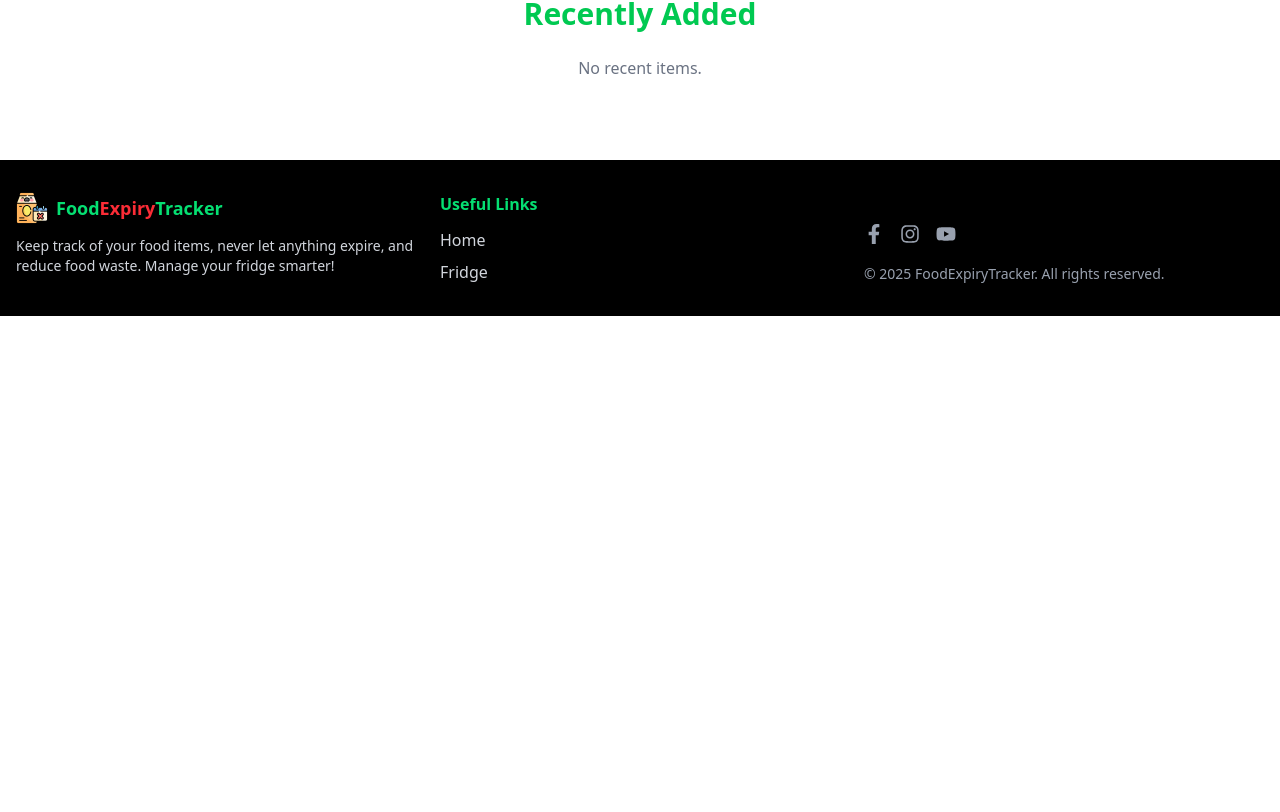
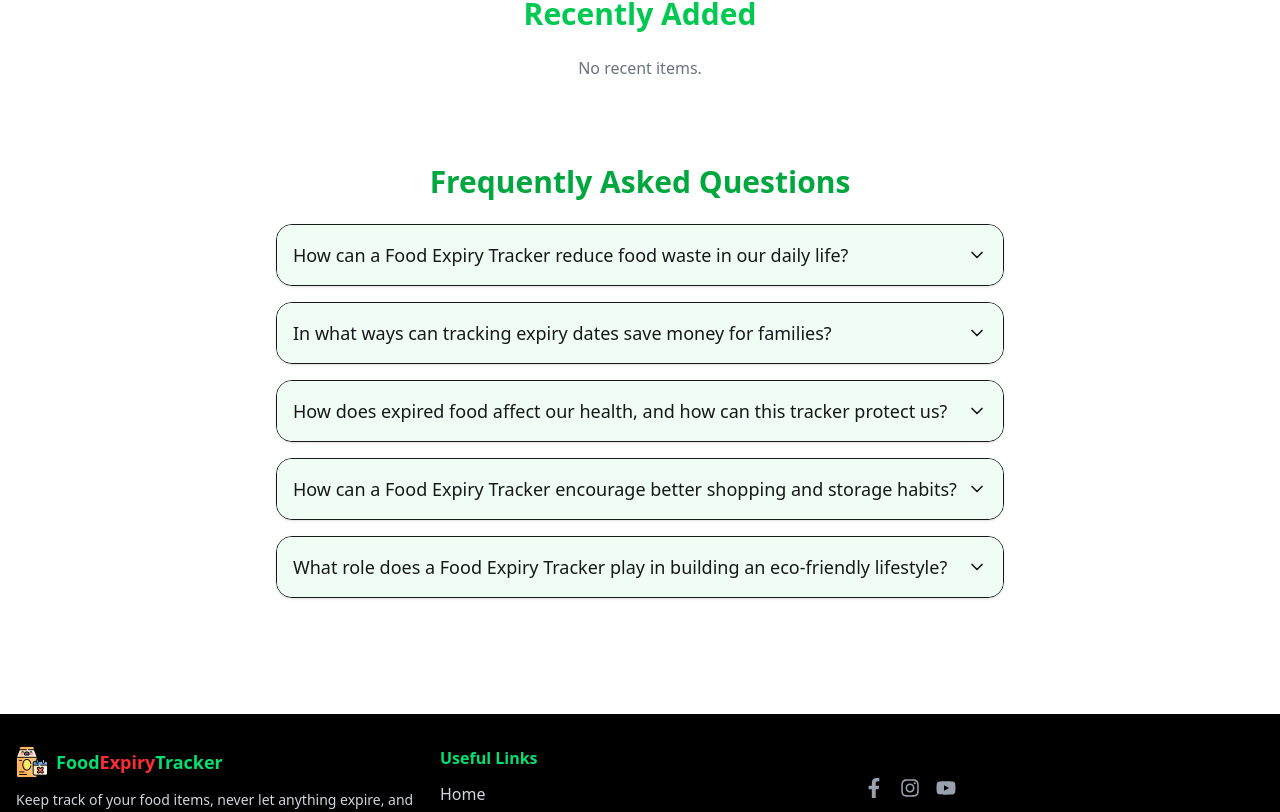
Before and after one commit to Mahmuda78/fooo-expiry-tracker, a React (Vite) app: page / in a window 1280 px wide. Shown: the part 731-1543 px from the top of the page. Before the commit the page ends 1047 px from the top, so only its background shows below. Built offline with nearby package versions, Linux system fonts and the light colour scheme; no server answers.

Commit message:
extra section

```diff
--- a/package.json
+++ b/package.json
@@ -15,6 +15,7 @@
     "firebase": "^12.2.1",
     "framer-motion": "^12.23.16",
     "lottie-react": "^2.4.1",
+    "lucide-react": "^0.544.0",
     "react": "^19.1.1",
     "react-dom": "^19.1.1",
     "react-icons": "^5.5.0",
--- a/src/Componants/DashboardExtras.jsx
+++ b/src/Componants/DashboardExtras.jsx
@@ -1,6 +1,6 @@
 
 import RecentlyAdd from "./RecentlyAdd";
-
+import Faq from "./Faq"
 
 
 const DashboardExtras = () => {
@@ -10,7 +10,7 @@ const DashboardExtras = () => {
     <div className="space-y-10 p-4">
 
         <RecentlyAdd></RecentlyAdd>
-
+        <Faq></Faq>
 
 
     </div>
--- /dev/null
+++ b/src/Componants/Faq.jsx
@@ -0,0 +1,71 @@
+import { useState } from "react";
+import { ChevronDown } from "lucide-react";
+
+const faqs = [
+  {
+    question: "How can a Food Expiry Tracker reduce food waste in our daily life?",
+    answer:
+      "A Food Expiry Tracker reminds us before food items expire. This helps us consume them on time instead of throwing them away, which directly reduces food waste.",
+  },
+  {
+    question: "In what ways can tracking expiry dates save money for families?",
+    answer:
+      "By tracking expiry dates, families can plan meals better and avoid buying unnecessary duplicates. This saves money that would otherwise be wasted on spoiled food.",
+  },
+  {
+    question: "How does expired food affect our health, and how can this tracker protect us?",
+    answer:
+      "Expired food can cause food poisoning, stomach problems, or other health issues. The tracker protects us by alerting about nearly expired food, so we eat safe and fresh items only.",
+  },
+  {
+    question: "How can a Food Expiry Tracker encourage better shopping and storage habits?",
+    answer:
+      "With expiry reminders, users become more careful while shopping and storing food. They learn to buy in the right quantity, store properly, and prioritize items with closer expiry dates.",
+  },
+  {
+    question: "What role does a Food Expiry Tracker play in building an eco-friendly lifestyle?",
+    answer:
+      "Food wastage increases greenhouse gases and harms the environment. By minimizing waste, the tracker supports sustainable living and promotes an eco-friendly lifestyle.",
+  },
+];
+
+const Faq = () => {
+  const [openIndex, setOpenIndex] = useState(null);
+
+  const toggleFAQ = (index) => {
+    setOpenIndex(openIndex === index ? null : index);
+  };
+
+  return (
+    <div className="max-w-3xl mx-auto my-10 p-5">
+      <h2 className="text-3xl font-bold text-center mb-6 text-green-600">
+         Frequently Asked Questions
+      </h2>
+      <div className="space-y-4">
+        {faqs.map((faq, index) => (
+          <div
+            key={index}
+            className="border rounded-2xl shadow-sm overflow-hidden"
+          >
+            <button
+              onClick={() => toggleFAQ(index)}
+              className="w-full flex justify-between items-center p-4 text-left font-medium text-lg bg-green-50 hover:bg-green-100 transition"
+            >
+              {faq.question}
+              <ChevronDown
+                className={`w-5 h-5 transform transition ${
+                  openIndex === index ? "rotate-180" : ""
+                }`}
+              />
+            </button>
+            {openIndex === index && (
+              <div className="p-4 bg-white text-gray-700">{faq.answer}</div>
+            )}
+          </div>
+        ))}
+      </div>
+    </div>
+  );
+};
+
+export default Faq;
```
Also changed, not shown: 1 other file (tests, documents, lock files or other folders).
